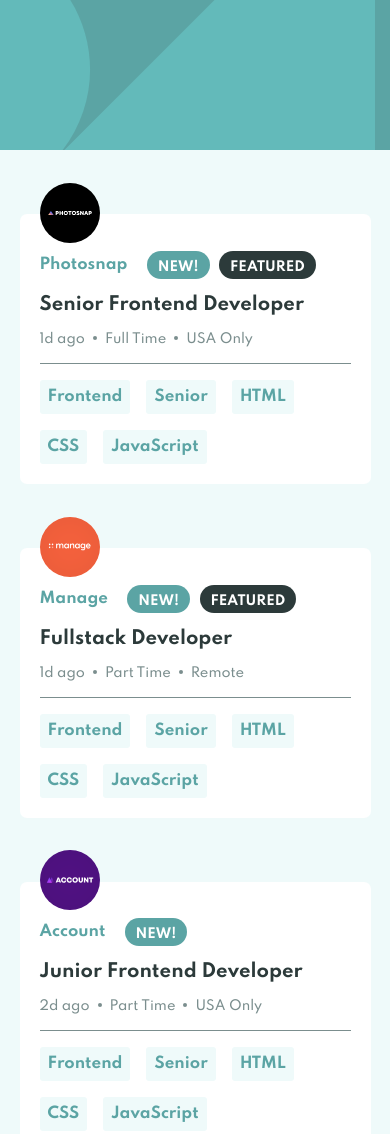
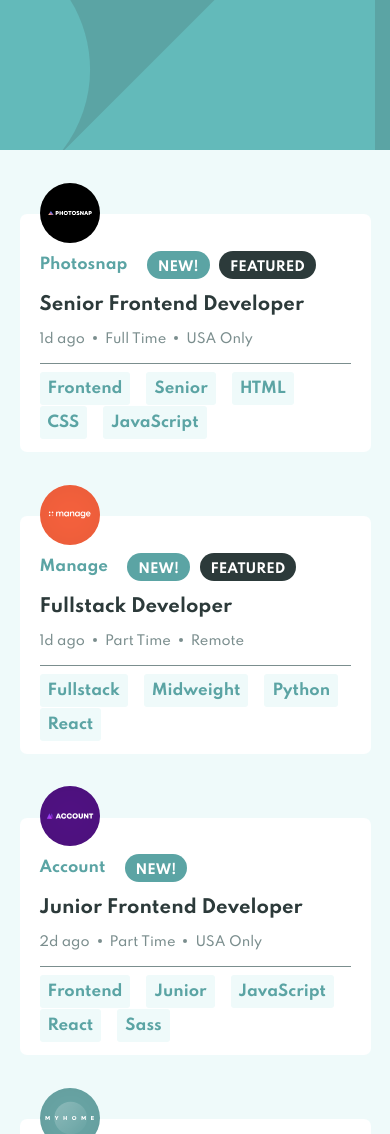
Before and after one commit to abdelilahelhaddad/static-job-listings, a plain HTML site: page index.html in a window 390 px wide. Shown: the top 1134 px of the page. Drawn offline with nearby package versions, Linux system fonts and the light colour scheme.

Commit message:
:iphone: :seedling: Mobile First :sparkles: :iphone:

```diff
--- a/index.html
+++ b/index.html
@@ -208,9 +208,6 @@
   React
   Sass
   <!-- Item End -->
-  <script src="https://cdnjs.cloudflare.com/ajax/libs/axios/0.21.1/axios.min.js"
-    integrity="sha512-bZS47S7sPOxkjU/4Bt0zrhEtWx0y0CRkhEp8IckzK+ltifIIE9EMIMTuT/mEzoIMewUINruDBIR/jJnbguonqQ=="
-    crossorigin="anonymous"></script>
   <script src="main.js"></script>
 </body>
 
--- a/main.js
+++ b/main.js
@@ -30,19 +30,15 @@ const getJobs = async () => {
 }
 
 const createJobs = (job) => {
+
   for (let i = 0; i < job.length; i++) {
     const jobEl = document.createElement('div');
     jobEl.classList.add('box');
     jobEl.classList.add('container');
 
-    // let lang = job[i].languages;
-    // for (let j = 0; j < lang.length; j++) {
-    //   return lang[j];
-    // }
-
     const jobInnerHTML = `
-  <img class="logo" src="${job[i].logo}" alt="">
-  <div class="content">
+    <img class="logo" src="${job[i].logo}" alt="">
+    <div class="content">
     <div class="company mb">
       <span class="companyName">${job[i].company}</span>
       ${creatNew(job[i].new)}
@@ -58,11 +54,10 @@ const createJobs = (job) => {
     </div>
   </div>
   <div class="tags">
-    <span class="tagBg">Frontend</span>
-    <span class="tagBg">Senior</span>
-    <span class="tagBg">HTML</span>
-    <span class="tagBg">CSS</span>
-    <span class="tagBg">JavaScript</span>
+    <a href='#'><span class='tagBg'>${job[i].role}</span></a>
+    <a href='#'><span class='tagBg'>${job[i].level}</span></a>
+    ${job[i].languages ? job[i].languages.map((language) => "<a href='#'><span class='tagBg'>"+ language +"</span></a>").join(" "):""}
+    ${job[i].tools ? job[i].tools.map((tool) => "<a href='#'><span class='tagBg'>"+ tool +"</span></a>").join(" "):""}
   </div>
   `;
 
--- a/style.scss
+++ b/style.scss
@@ -148,6 +148,10 @@ span {
       display: flex;
       flex-wrap: wrap;
       gap: 1rem;
+
+      a {
+        text-decoration: none;
+      }
     }
   }
 }
```
Also changed, not shown: style.css, 1 other file.
